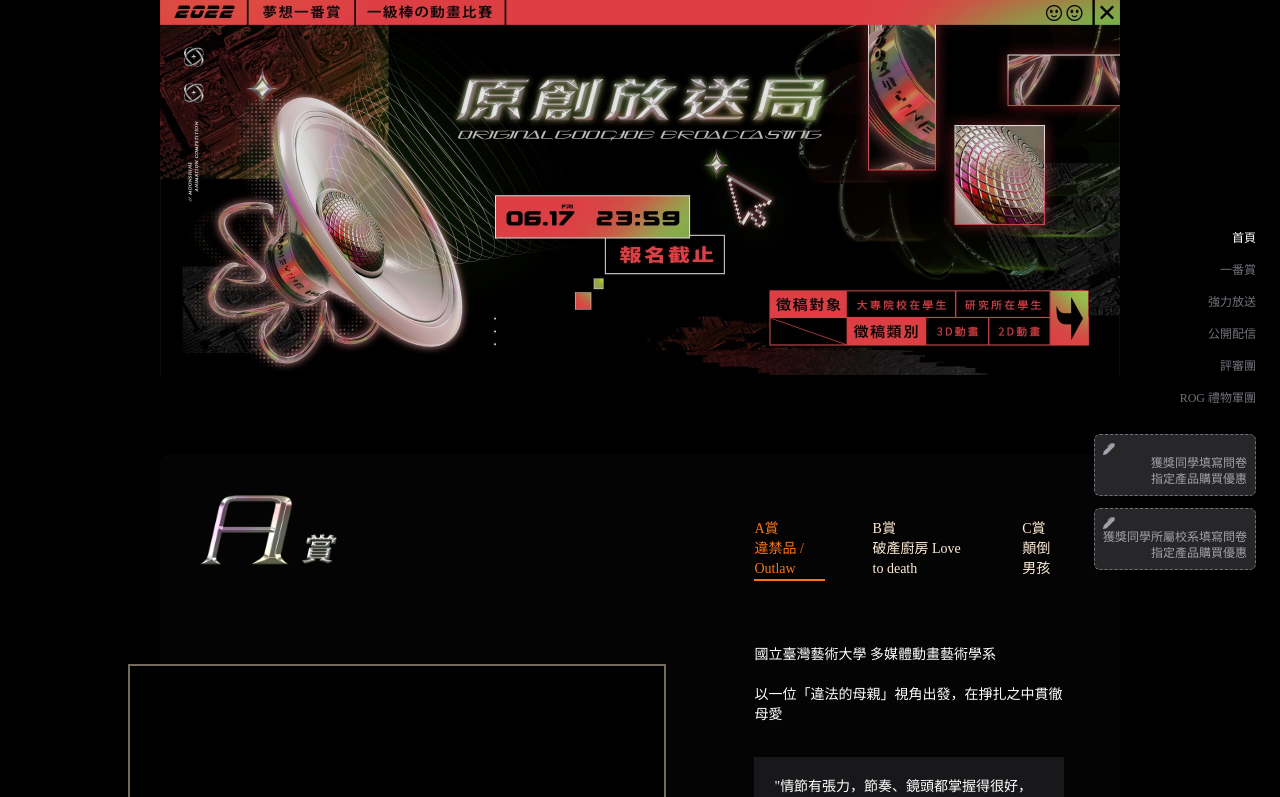
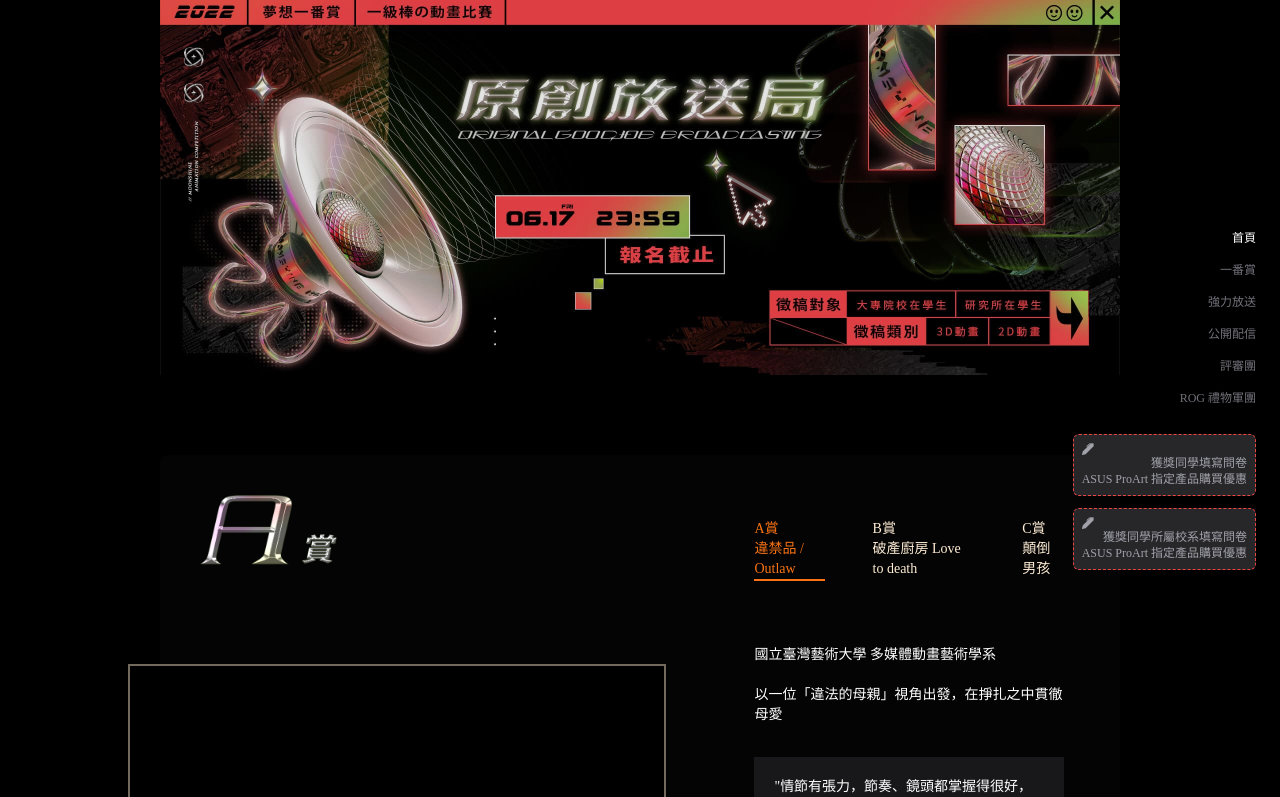
Before and after one commit to MoonShineVFX/msaward-2022-website, a React (Create React App) app: page / in a window 1280 px wide. Shown: the top 797 px of the page. Built offline with nearby package versions, Linux system fonts and the light colour scheme.

Commit message:
Update SideNavbar.js

```diff
--- a/src/App/SideNavbar.js
+++ b/src/App/SideNavbar.js
@@ -15,14 +15,14 @@ function SideNavbar() {
 
       <div className=' mt-5 xs:flex xs:mt-3 xs:basis-[100%] xs:items-center xs:justify-center'>
         <a href="https://tw.asus.click/ASUSProArt_Student" alt="獲獎同學請填寫下列問券，ASUS ProArt 指定產品購買優惠折扣碼後續將由ASUS寄送提供。" target="_blank" rel="noreferrer"
-            className='block mb-3 xs:mb-0 text-zinc-400 border-dashed border border-zinc-500 rounded-md p-2 hover:text-white hover:border-2 hover:border-white bg-zinc-800 hover:bg-black  ' >
-            <div className='xs:hidden'><BsFillPenFill /> 獲獎同學填寫問卷<br /> 指定產品購買優惠</div>
-            <div className=' hidden xs:block '>獲獎同學問卷</div>
+            className='block mb-3 xs:mb-0 text-zinc-400 border-dashed border border-red-500 rounded-md p-2 hover:text-white  hover:border-red-700 bg-zinc-800 hover:bg-black  ' >
+            <div className='xs:hidden'><BsFillPenFill /> 獲獎同學填寫問卷<br />  ASUS ProArt 指定產品購買優惠</div>
+            <div className=' hidden xs:block '>獲獎同學 ASUS ProArt 優惠 </div>
         </a>
         <a href="https://tw.asus.click/ASUSProArt_School" alt="獲獎同學所屬校系請填寫下列問券， ASUS ProArt 指定產品購買優惠後續將由ASUS專人聯繫服務。" target="_blank" rel="noreferrer"
-            className='block mb-2 xs:mb-0 xs:ml-3 text-zinc-400 border-dashed border border-zinc-500 rounded-md p-2 hover:text-white hover:border-2 hover:border-white bg-zinc-800 hover:bg-black '>
-            <div className='xs:hidden'><BsFillPenFill /> 獲獎同學所屬校系填寫問卷<br /> 指定產品購買優惠</div>
-            <div className='hidden xs:block '>獲獎同學所屬校系問卷</div>
+            className='block mb-2 xs:mb-0 xs:ml-3 text-zinc-400 border-dashed border border-red-500 rounded-md p-2 hover:text-white  hover:border-red-700 bg-zinc-800 hover:bg-black '>
+            <div className='xs:hidden'><BsFillPenFill /> 獲獎同學所屬校系填寫問卷<br /> ASUS ProArt 指定產品購買優惠</div>
+            <div className='hidden xs:block '>獲獎所屬校系 ASUS ProArt 優惠</div>
         </a>
       </div>
     </div>
```
